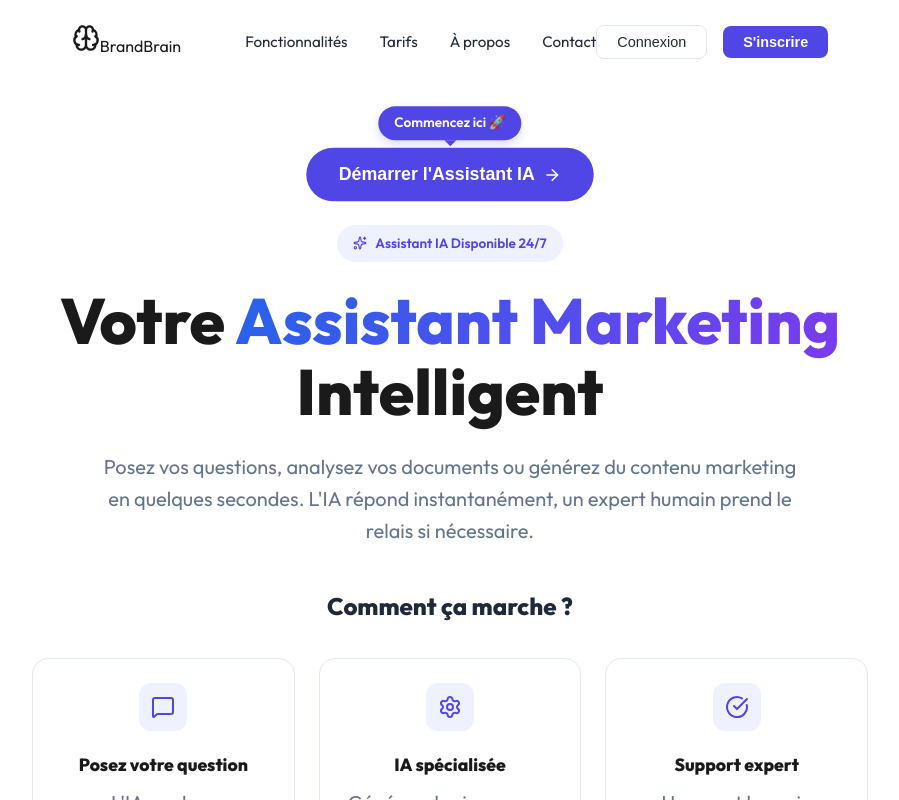
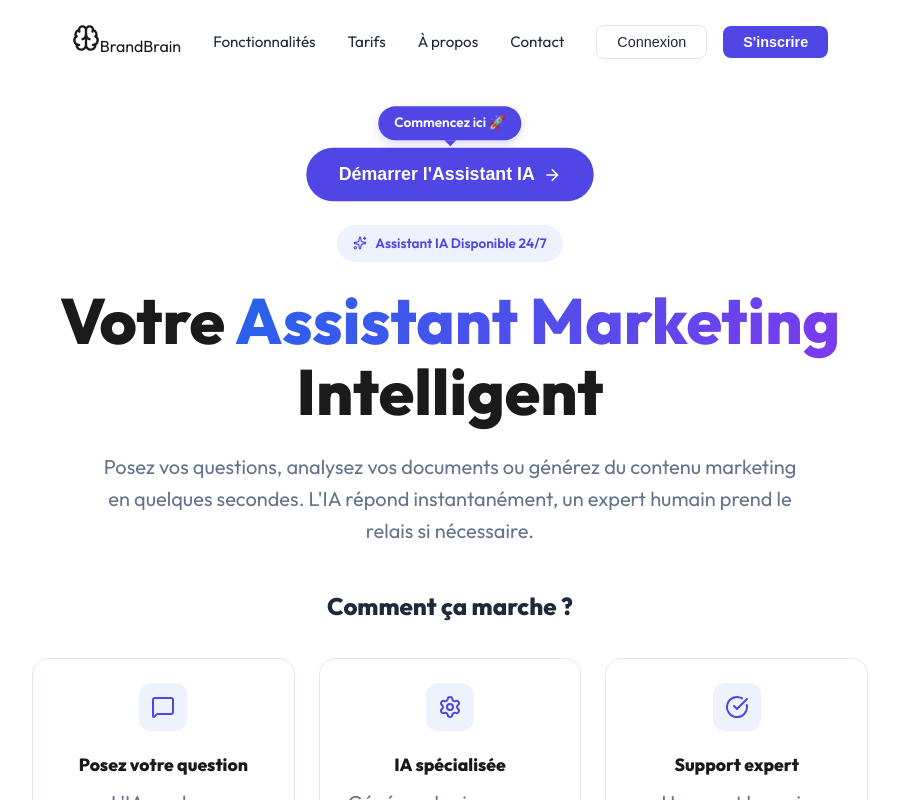
Before and after one commit to ILBOUDOChristian/ia.assistant, a React (Vite) app: page / in a window 1280 px wide. Shown: the top 800 px of the page, without its empty margins (190-1089 px from the left). Built offline with nearby package versions, Linux system fonts and the light colour scheme.

Commit message:
site avec ia + test

```diff
--- a/src/index.css
+++ b/src/index.css
@@ -595,14 +595,15 @@ textarea {
     align-items: center;
     position: relative;
     width: 100%;
-    gap: 4rem;
-    /* Defines space between Brand and Desktop Group */
+    gap: 2rem;
+    /* Reduced space between Brand and Desktop Group */
 }
 
 .nav-desktop-group {
     display: flex;
     align-items: center;
     flex: 1;
+    gap: 2rem;
     /* Occupy all remaining space */
 }
 
@@ -1182,7 +1183,7 @@ textarea {
     .modal-content-app {
         width: 100% !important;
         max-width: 100% !important;
-        height: 100dvh !important;
+        height: 85dvh !important;
         /* Dynamic Viewport Height for keyboard */
         max-height: none !important;
         border-radius: 20px 20px 0 0 !important;
```
